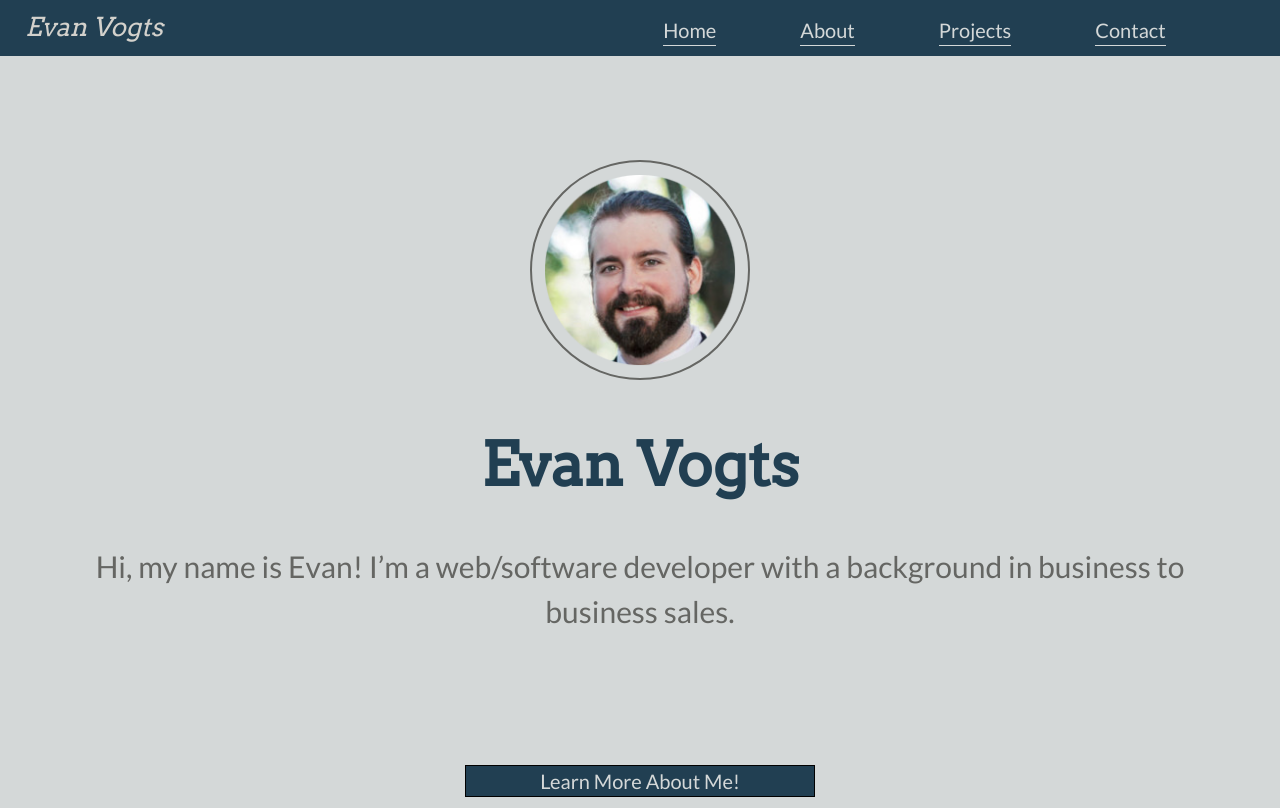
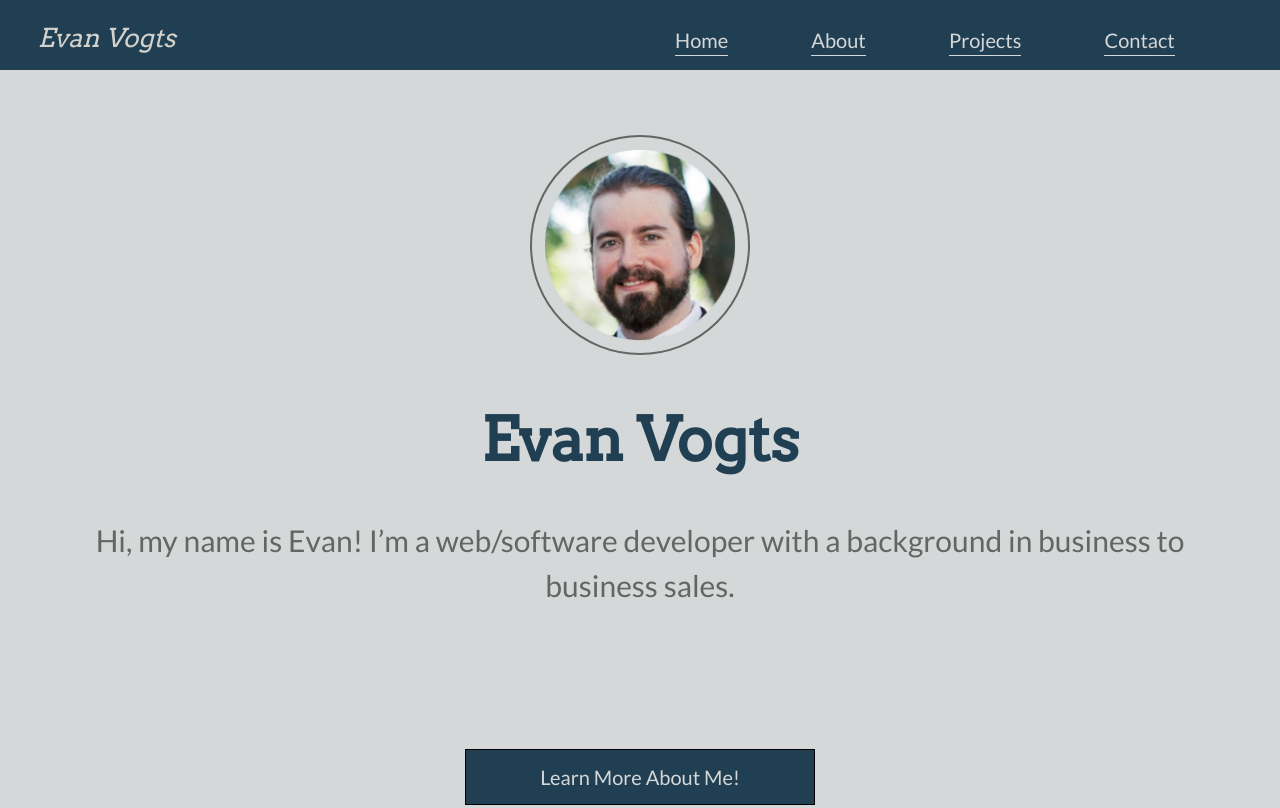
Before and after one commit to thinkful-ei-heron/Evan_Vogts-Portfolio, a website: page index.html in a window 1280 px wide. Shown: the top 808 px of the page. Drawn offline with nearby package versions, Linux system fonts and the light colour scheme.

Commit message:
edited stylings

```diff
--- a/index.css
+++ b/index.css
@@ -24,12 +24,13 @@
         right: 0;
         z-index: 10;
         text-align: left;
+        min-height: 70px;
     }
 
     .nav-name {
         line-height: 0;
-        margin: 5% 10% 4% 2%;
-        padding: 3%;
+        margin: 7% 10% 4% 3%;
+        padding: 2%;
         max-height: 10%;
         display: inline-block;
     }
@@ -60,16 +61,14 @@
     }
 
     .menu {
-        width: 14%;
+        width: 18%;
         height: auto;
         position: fixed;
         margin-right: 1%;
-        margin-top: 1.4%;
+        margin-top: 0.8%;
         top: 0%;
         right: 0%;
         padding: 1%;
-        border: 1px solid #D3D1CC;
-        background-color: #656663ad;
         border-radius: 10%;
     }
 
@@ -81,9 +80,9 @@
     }
 
     header {
-        padding: 12% 0;
+        padding: 10% 0;
         height: 100vh;
-        min-height: 568px;
+        min-height: 680px;
         background-color:#D4D8D8;
     }
 
@@ -126,7 +125,7 @@
     }
 
     #bioSection {
-        background-color: #A8BACF;
+        background-color: rgb(195, 208, 224);
         padding-top: 8%;
     }
 
@@ -141,7 +140,7 @@
     }
 
     p {
-        color:#656663;
+        color:#595a58;
     }
 
     #aboutMe {
@@ -154,9 +153,10 @@
 
     #landingBioButton {
         position: relative;
-        top: 12%;
+        top: 10%;
         color: #D4D8D8;
         border: 1px solid black;
+        padding: 12px;
         margin: 0 20%;
         background-color:#213F52;
     }
@@ -165,6 +165,7 @@
         color: #D4D8D8;
         border: 1px solid black;
         margin: 15% 20% 15%;
+        padding: 12px;
         background-color:#213F52;
     }
 
@@ -274,6 +275,12 @@
         color: #D4D8D8;
     }
 
+    .navOptionsS a {
+        width: 100%;
+        display: block;
+    }
+
+
     .email-link {
         text-align: center;
         color: blue;
@@ -288,13 +295,14 @@
     /* Scale hamburger menu, h2 font size, and nav-name margin */
     @media screen and (min-width: 414px) {
         .menu {
-            width: 10%;
-            margin-right: 1.3%;
-            margin-top: 1.4%;
+            width: 14%;
+            margin-right: 0.8%;
+            margin-top: 0.4%;
+            margin-bottom: 0;
         }
 
         .nav-name {
-            margin: 3% 8% 2% 2%;
+            margin: 4% 8% 2% 2%;
         }
 
         h2 {
@@ -324,7 +332,7 @@
     /* increases white space for devices taller than 731px */
     @media screen and (min-height: 731px) {
         #landingBioButton {
-            top: 28%;
+            top: 20%;
         }
 
         h1 {
@@ -380,7 +388,7 @@
         }
 
         .navOptions {
-            margin: 0% 0% 0% 15%;
+            margin: 4% 0% 0% 15%;
         }
 
         .navOptionsS {
@@ -393,10 +401,11 @@
 
         .menu-input {
             position: fixed;
+            display: flex;
             top: 0%;
-            right: 1%;
-            padding-bottom: 1%;
-            margin: 1% 10% 0% 0%;
+            right: 10%;
+            padding-bottom: 0%;
+            margin: 0%;
             width: 50%;
         }
 
@@ -415,7 +424,7 @@
         }
 
         .nav-name {
-            margin: 0;
+            margin: 1.8% 0% 0% 1%;
             padding: 1%;
             max-height: 30px;
         }
@@ -543,4 +552,14 @@
             padding-top: 6%;
             padding-bottom: 6%;
         }
+
+        .bio-content {
+            font-size: 2.2rem;
+        }
+
+        .nav-name {
+            margin: 1% 0% 0% 1%;
+            padding: 1%;
+            max-height: 30px;
+        }
     }
```
